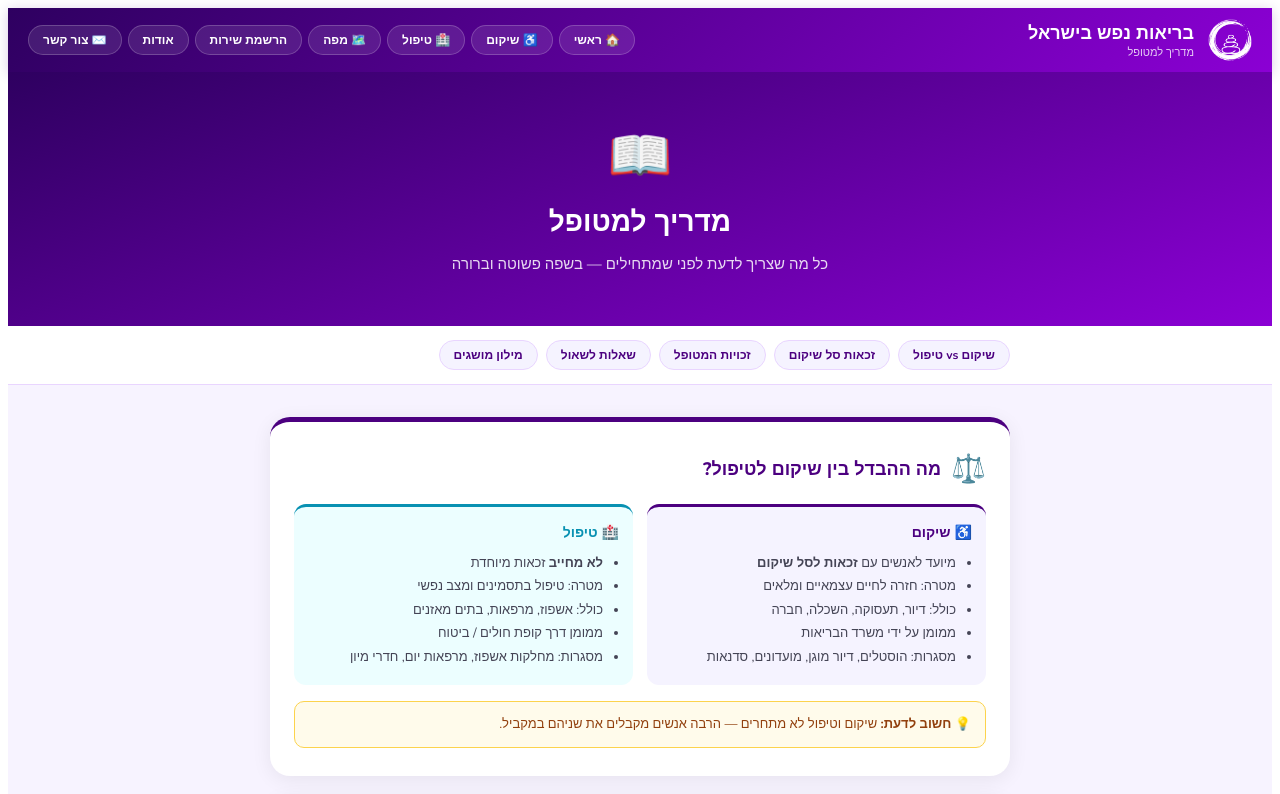
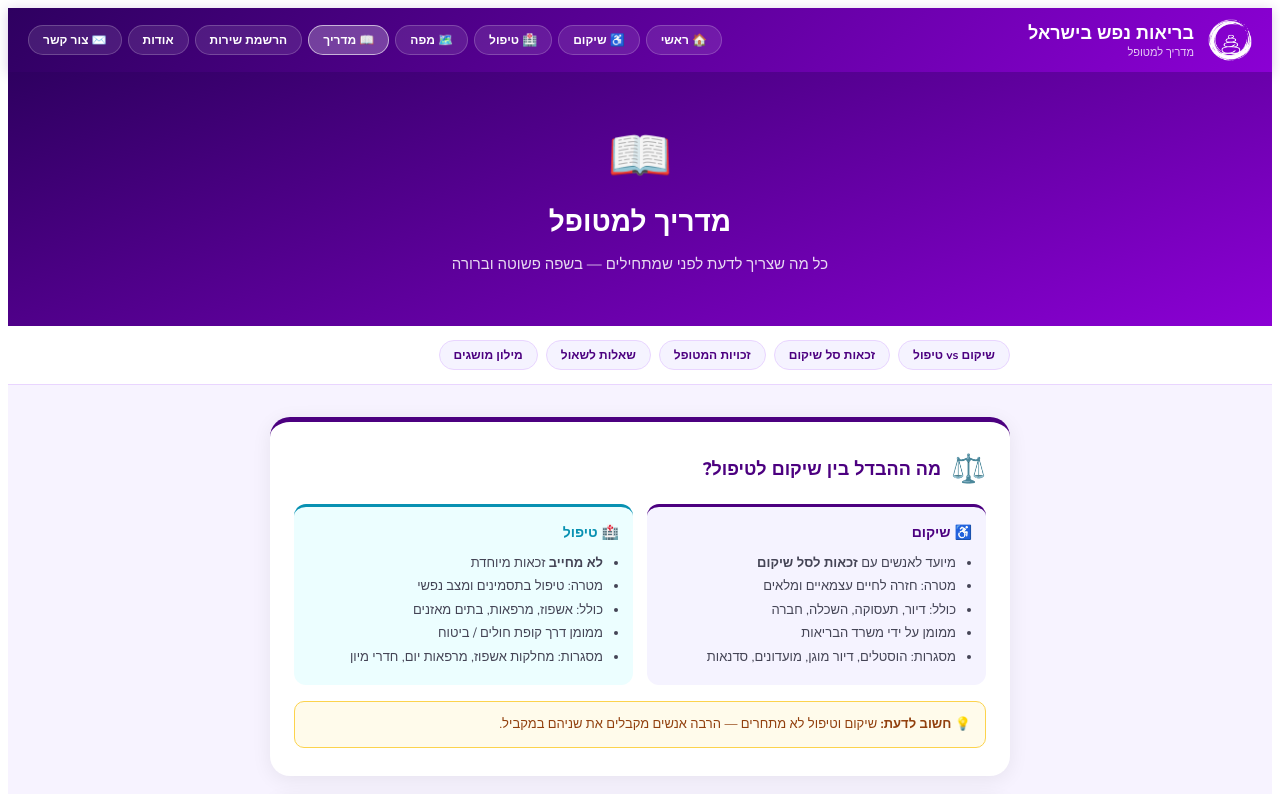
Before and after one commit to sivantelem-commits/rehab-directory, a Next.js app: page /guide in a window 1280 px wide. Shown: the top 794 px of the page. Built offline with nearby package versions, Linux system fonts and the light colour scheme.

Commit message:
Update guide.js

```diff
--- a/pages/guide.js
+++ b/pages/guide.js
@@ -1,7 +1,7 @@
 import { useState } from 'react'
 import Head from 'next/head'
 
-const NAV = [['/', '🏠 ראשי'], ['/rehab', '♿ שיקום'], ['/treatment', '🏥 טיפול'], ['/map', '🗺️ מפה'], ['/register', 'הרשמת שירות'], ['/about', 'אודות'], ['/contact', '✉️ צור קשר']]
+const NAV = [['/', '🏠 ראשי'], ['/rehab', '♿ שיקום'], ['/treatment', '🏥 טיפול'], ['/map', '🗺️ מפה'], ['/guide', '📖 מדריך'], ['/register', 'הרשמת שירות'], ['/about', 'אודות'], ['/contact', '✉️ צור קשר']]
 
 const PURPLE = '#4C0080'
 const CYAN = '#0891B2'
```
